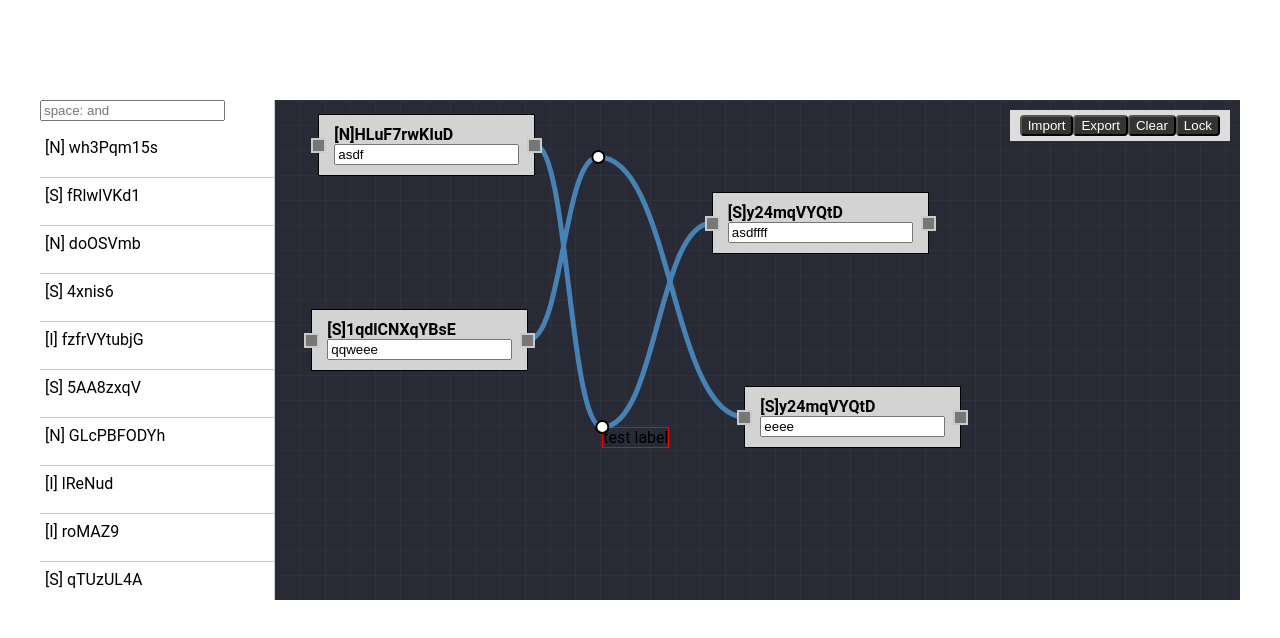
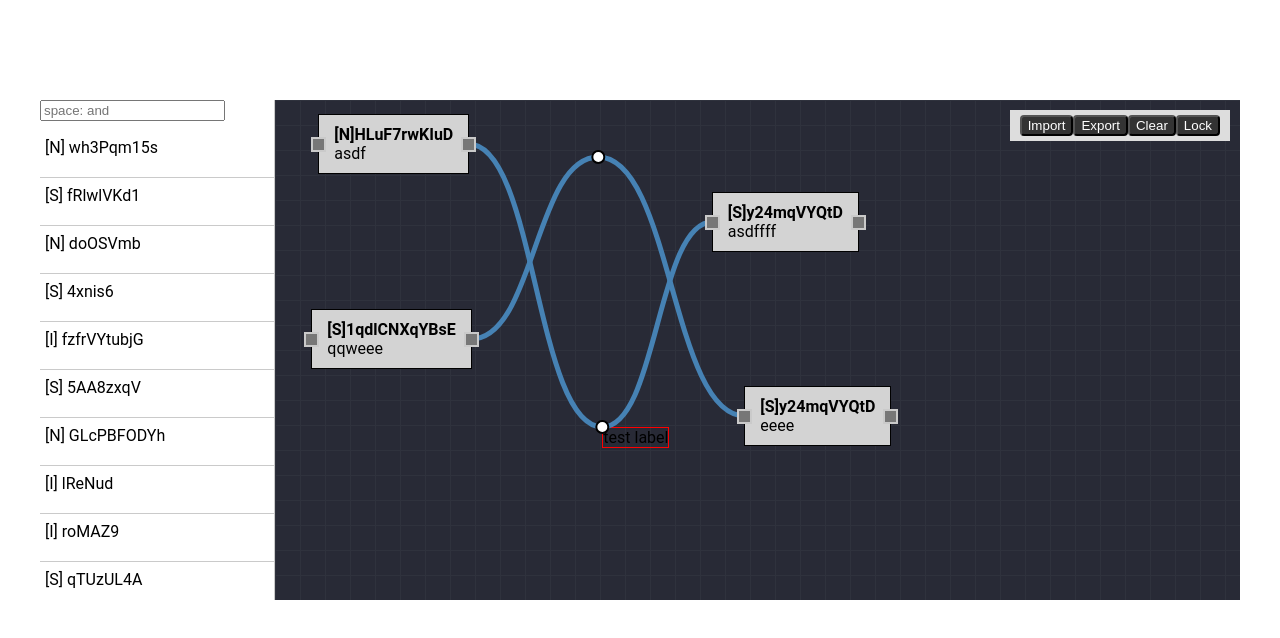
Before and after one commit to ImuruKevol/react-Drawflow, a React (Create React App) app: page / in a window 1280 px wide. Shown: the top 638 px of the page. Built offline with nearby package versions, Linux system fonts and the light colour scheme.

Commit message:
Add: Modal setData

```diff
--- a/src/App.js
+++ b/src/App.js
@@ -43,9 +43,6 @@ function App() {
 
   const onDragStart = (e, data) => {
     e.dataTransfer.setData("data", JSON.stringify(data));
-    // Object.entries(data).forEach(([key, value]) => {
-    //   e.dataTransfer.setData(key, value);
-    // });
   }
 
   const isIncludeAndSearch = (target) => {
--- a/src/common/Enum.js
+++ b/src/common/Enum.js
@@ -17,13 +17,6 @@ const RULES_LIST_TYPE = {
     [RULES.SINGLE]: LIST_TYPE.FILTER,
     [RULES.THRESHOLD]: LIST_TYPE.FILTER,
     [RULES.CORRELATION]: LIST_TYPE.RULE,
-}
-
-const nodeList = Object.keys(Nodes);
-console.debug("Node Category List : ", nodeList);
-const NODE_MAPPING = {
-    [LIST_TYPE.FILTER]: "Common",
-    [LIST_TYPE.RULE]: "Round",
 }
 
 const NODE_BLOCK_TYPE = {
@@ -61,7 +54,6 @@ export {
     RULES_LIST_TYPE,
     MODAL_TYPE,
     MODAL_LABEL,
-    NODE_MAPPING,
     NODE_BLOCK_TYPE,
     PAGE,
 }
--- a/src/components/Drawflow/Drawflow.js
+++ b/src/components/Drawflow/Drawflow.js
@@ -6,7 +6,7 @@ import Connection from "./Connection";
 import DrawflowModal from "./Modal";
 import Nodes from "./Nodes";
 import handler from "./drawflowHandler";
-import { MODAL_TYPE, MODAL_LABEL, LIST_TYPE } from "../../common/Enum";
+import { MODAL_TYPE, MODAL_LABEL, LIST_TYPE, NODE_BLOCK_TYPE } from "../../common/Enum";
 import "./style/drawflow.css";
 
 class Drawflow extends React.Component {
@@ -41,11 +41,16 @@ class Drawflow extends React.Component {
             modalType: null,
         }
         this.tmpPorts = {};
+        this.NodeComponent = {
+            [NODE_BLOCK_TYPE.FILTER]: Nodes.Common,
+            [NODE_BLOCK_TYPE.SINGLE]: Nodes.Round,
+            [NODE_BLOCK_TYPE.THRESHOLD]: Nodes.Round,
+        }
     }
 
     /**
      * create and add node
-     * @param {String} nodeType
+     * @param {{}} nodeInfo
      * @param {{in: Number, out: Number}} port
      * @param {{x: Number, y: Number }} pos
      * @param {{}} data
@@ -54,7 +59,6 @@ class Drawflow extends React.Component {
         const { nodeId, drawflow } = this.state;
         const params = {
             id: nodeId,
-            blockType: nodeInfo.nodeBlockType,
             type: nodeInfo.nodeType,
             modalType: nodeInfo.modalType,
             data,
@@ -96,11 +100,6 @@ class Drawflow extends React.Component {
     drop = (e) => {
         e.preventDefault();
         const data = JSON.parse(e.dataTransfer.getData("data"));
-        // const nodeBlockType = e.dataTransfer.getData("nodeBlockType");
-        // const nodeType = e.dataTransfer.getData("nodeType");
-        // const idx = e.dataTransfer.getData("index");
-        // const menuType = e.dataTransfer.getData("menuType");
-        // const modalType = e.dataTransfer.getData("modalType");
         this.addNodeToDrawFlow(data, e.clientX, e.clientY);
     }
 
@@ -674,7 +673,6 @@ class Drawflow extends React.Component {
             moveNode: () => {},
             createPath: () => {},
             nodeDelete: () => {},
-            setData: () => {},
         }
         :
         {
@@ -687,18 +685,6 @@ class Drawflow extends React.Component {
                 this.createPath(e, selectId, startPort, endId, endPort);
             },
             nodeDelete: this.nodeDelete,
-            setData: (nodeId, data) => {
-                const { drawflow } = this.state;
-                this.setState({
-                    drawflow: {
-                        ...drawflow,
-                        [nodeId]: {
-                            ...drawflow[nodeId],
-                            data: data,
-                        }
-                    }
-                });
-            },
         };
 
         return (
@@ -708,8 +694,17 @@ class Drawflow extends React.Component {
                 type={this.state.modalType}
                 title={MODAL_LABEL[this.state.modalType]}
                 data={this.state.selectId && this.state.drawflow[this.state.selectId].data}
-                setData={() => {
-
+                setData={(data) => {
+                    const { drawflow, selectId } = this.state;
+                    this.setState({
+                        drawflow: {
+                            ...drawflow,
+                            [selectId]: {
+                                ...drawflow[selectId],
+                                data: data,
+                            }
+                        }
+                    });
                 }}
                 close={() => {
                     this.setState({
@@ -762,7 +757,7 @@ class Drawflow extends React.Component {
                             <DrawflowNodeBlock
                                 key={"drawflow-node-block-" + idx}
                                 zoom={this.state.config.zoom.value}
-                                NodeContent={Nodes[node.type]}
+                                NodeContent={this.NodeComponent[node.type]}
                                 params={node}
                                 editLock={this.props.editLock}
                                 ports={this.state.ports}
--- a/src/components/Drawflow/DrawflowNodeBlock.js
+++ b/src/components/Drawflow/DrawflowNodeBlock.js
@@ -93,19 +93,21 @@ const DrawflowNodeBlock = ({
         }
     }, [refs]);
 
+    const className = `drawflow-node-block-${params.type.replace(/\s/g, "").toLowerCase()}`;
+
     return (
     // If you want, change styled component. My case is not supported styled component...
     <>
         <div
             ref={ref}
-            className={`drawflow-node-block-${params.type.replace(/\s/g, "").toLowerCase()}`}
+            className={"drawflow-node-block-default " + className}
             style={{
                 top: params.pos.y + "px",
                 left: params.pos.x + "px",
                 cursor: editLock?"auto": "move",
             }}
             onMouseDown={e => {
-                if(e.currentTarget.classList.contains(`drawflow-node-block-${params.type.replace(/\s/g, "").toLowerCase()}`)) {
+                if(e.currentTarget.classList.contains(className)) {
                     event.select(e, params.id);
                 }
             }}
@@ -127,9 +129,6 @@ const DrawflowNodeBlock = ({
             >
                 <NodeContent
                     {...params}
-                    setData={(data) => {
-                        event.setData(params.id, data);
-                    }}
                 />
             </div>
             {portComponent("out")}
--- a/src/components/Drawflow/Mock/dummy.mock.js
+++ b/src/components/Drawflow/Mock/dummy.mock.js
@@ -4,7 +4,7 @@ export default () => {
       "nodes": {
         "1": {
           "id": 1,
-          "type": "Common",
+          "type": "filter",
           "modalType": "common",
           "data": {
             "type": "Numeric",
@@ -22,7 +22,7 @@ export default () => {
         },
         "2": {
           "id": 2,
-          "type": "Common",
+          "type": "filter",
           "modalType": "common",
           "data": {
             "type": "String",
@@ -40,7 +40,7 @@ export default () => {
         },
         "3": {
           "id": 3,
-          "type": "Common",
+          "type": "filter",
           "modalType": "common",
           "data": {
             "type": "String",
@@ -58,7 +58,7 @@ export default () => {
         },
         "4": {
           "id": 4,
-          "type": "Common",
+          "type": "filter",
           "modalType": "common",
           "data": {
             "type": "String",
--- a/src/components/Drawflow/Modal/NodeModal.js
+++ b/src/components/Drawflow/Modal/NodeModal.js
@@ -1,7 +1,8 @@
-import React from "react";
+import React, { useState } from "react";
 
 const NodeModal = (props) => {
   const { title, close, data, setData } = props;
+  const [value, setValue] = useState("");
   console.log(data)
 
   return (
@@ -13,7 +14,25 @@ const NodeModal = (props) => {
       <div>
         this is node modal.<br />
         Name: {data.name}<br />
-        Value: {data.value}
+        <div>
+            <input
+                type="text"
+                defaultValue={data.value?data.value:""}
+                onKeyDown={e => {
+                    e.stopPropagation();
+                }}
+                onChange={e => {
+                  setValue(e.target.value);
+                }}
+            />
+        </div>
+        <button onClick={() => {
+          setData({
+            ...data,
+            value: value,
+          });
+          close();
+        }}>SAVE</button>
       </div>
     </div>
   );
--- a/src/components/Drawflow/NodeListMenu/FilterList.js
+++ b/src/components/Drawflow/NodeListMenu/FilterList.js
@@ -1,6 +1,6 @@
 import React from "react";
 import MenuCommonBlock from "./MenuCommonBlock";
-import { LIST_TYPE, NODE_MAPPING, NODE_BLOCK_TYPE } from "../../../common/Enum";
+import { NODE_BLOCK_TYPE } from "../../../common/Enum";
 
 const FilterList = (props) => {
     const { filterObj, editLock, onDragStart, isIncludeAndSearch } = props;
@@ -19,8 +19,7 @@ const FilterList = (props) => {
                 editLock={editLock}
                 onDragStart={e => {
                     onDragStart(e, {
-                        nodeBlockType: NODE_BLOCK_TYPE.FILTER,
-                        nodeType: NODE_MAPPING[LIST_TYPE.FILTER],
+                        nodeType: NODE_BLOCK_TYPE.FILTER,
                         index: idx,
                         modalType: filterObj.modalType,
                     });
--- a/src/components/Drawflow/Nodes/Common.js
+++ b/src/components/Drawflow/Nodes/Common.js
@@ -1,25 +1,12 @@
 import React from "react";
 
 const Common = (props) => {
-    const { data, setData } = props;
+    const { data } = props;
 
-    return (<>
+    return (
+    <>
         <strong>{`${data.type?`[${data.type.slice(0, 1)}]`:""}${data.name}`}</strong>
-        <div>
-            <input
-                type="text"
-                defaultValue={data.value?data.value:""}
-                onKeyDown={e => {
-                    e.stopPropagation();
-                }}
-                onBlur={e => {
-                    setData({
-                        ...data,
-                        value: e.target.value,
-                    })
-                }}
-            />
-        </div>
+        <div>{data.value}</div>
     </>);
 }
 
--- a/src/components/Drawflow/Nodes/Round.js
+++ b/src/components/Drawflow/Nodes/Round.js
@@ -1,11 +1,11 @@
 import React from 'react';
 
 const Round = (props) => {
-    const { blockType, data, setData } = props;
+    const { type, data } = props;
 
     return (
     <>
-        <div><strong>{blockType}</strong></div>
+        <div><strong>Type: {type}</strong></div>
         {data.name}
     </>
     );
--- a/src/components/Drawflow/Nodes/index.js
+++ b/src/components/Drawflow/Nodes/index.js
@@ -2,9 +2,6 @@
 import Common from "./Common";
 import Round from "./Round";
 
-// key is must Camel.
-// and recommand only alphabet.
-// trim(key).toLowerCase() => className
 export default {
     Common,
     Round,
--- a/src/components/Drawflow/style/drawflow.css
+++ b/src/components/Drawflow/style/drawflow.css
@@ -125,8 +125,7 @@ button {
   user-select: none;
 }
 
-.drawflow .drawflow-node-block-common.select,
-.drawflow .drawflow-node-block-common .select {
+.drawflow .drawflow-node-block-default.select {
   -webkit-box-shadow: 0 2px 15px 2px var(--border-color);
   box-shadow: 0 2px 15px 2px var(--border-color);
   border: 2px solid blue;
@@ -233,8 +232,7 @@ button {
   padding: 3px 10px;
 }
 
-.drawflow-node-block-common,
-.drawflow-node-block-round {
+.drawflow-node-block-default {
   display: inline-block;
   padding: 10px 15px;
   position: absolute;
@@ -244,11 +242,12 @@ button {
   z-index: 20;
 }
 
-.drawflow-node-block-common {
+.drawflow-node-block-default {
   background-color: lightgray;
 }
 
-.drawflow-node-block-round {
+.drawflow-node-block-single,
+.drawflow-node-block-threshold {
   border-radius: 50%;
   background-color: lightcyan;
 }
```
Also changed, not shown: src/components/Drawflow/NodeListMenu/RuleList.js (+3 -5 lines).
